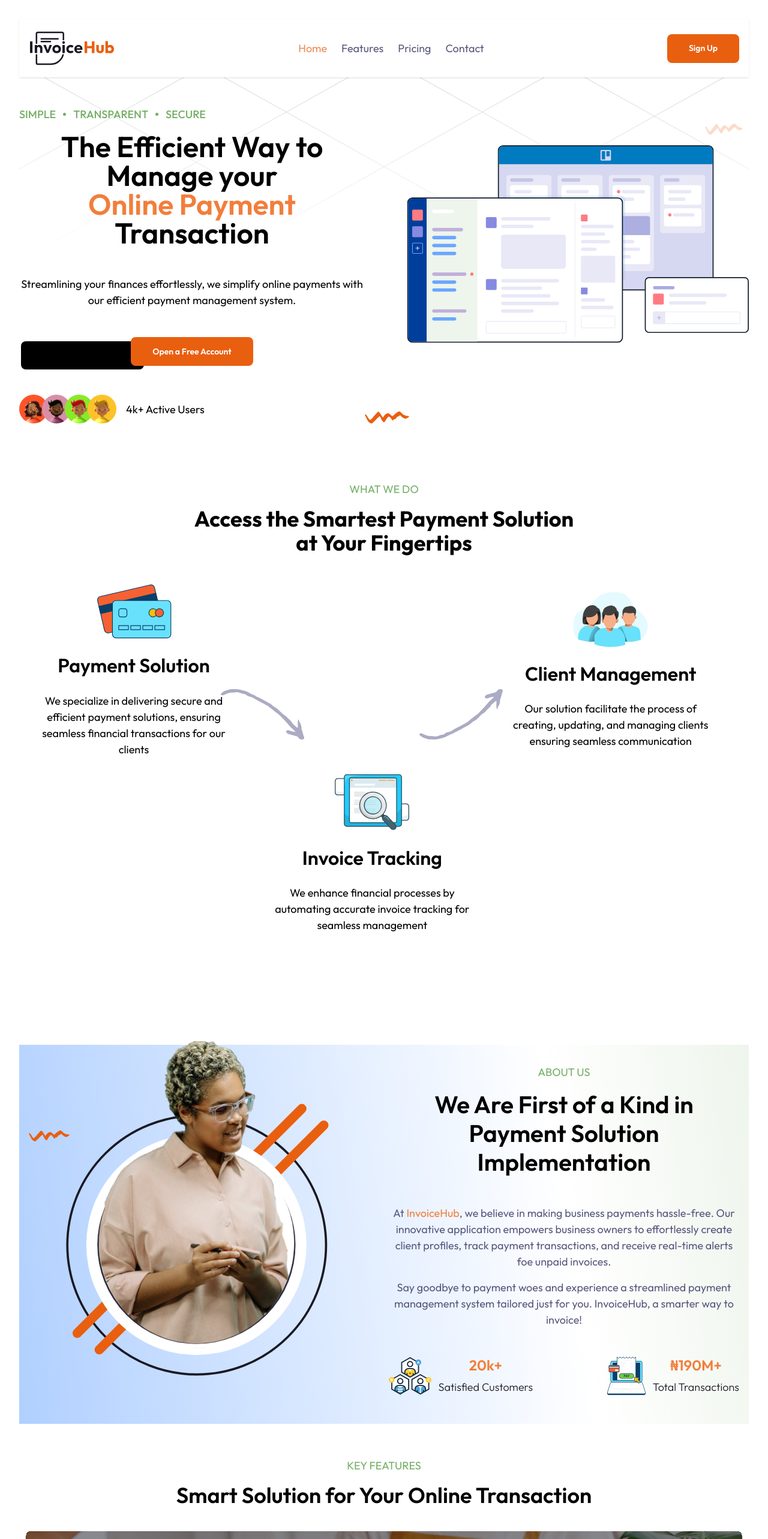
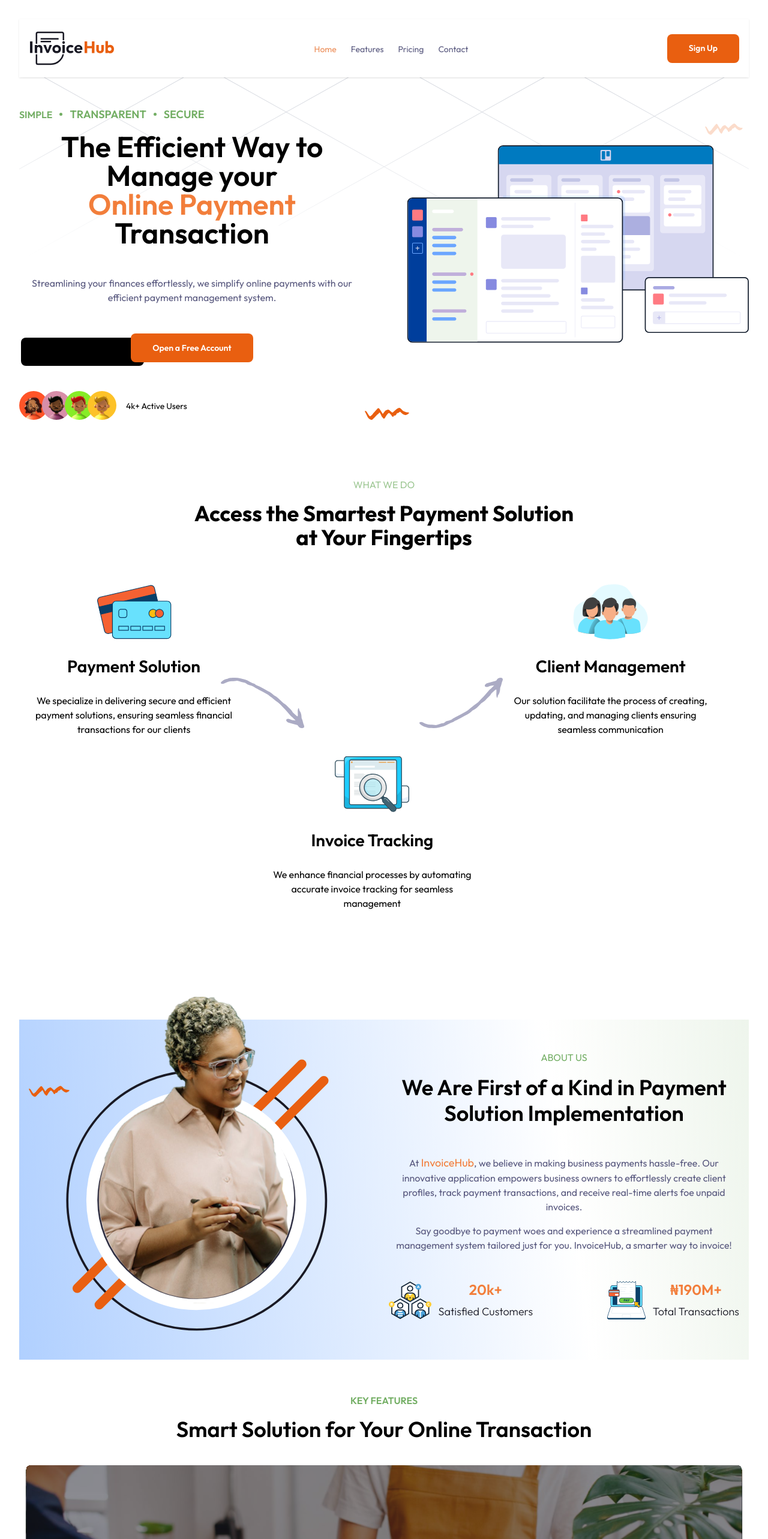
Before and after one commit to klusterthon023/klusterthon023-fintech, a React (Vite) app in the folder frontend/: page /landing-page in a window 1280 px wide. Shown: the top 2566 px of the page at 60% size. Built offline with nearby package versions, Linux system fonts and the light colour scheme.

Commit message:
Fix/FA-63/Fix the landing page content

```diff
--- a/frontend/src/components/footer/FooterContext.tsx
+++ b/frontend/src/components/footer/FooterContext.tsx
@@ -26,10 +26,13 @@ function FooterContext() {
         </div>
       </div>
       <div className="w-full md:w-auto flex flex-wrap justify-between md:grid md:grid-cols-3 gap-[84px] max-sm:gap-3 item-center">
-        <div className="mb-8">
-          <h2 className="text-2xl max-xl:text-lg font-semibold mb-4 pb-1 ">
+        <div className="mb-6">
+          <Typography
+            variant="body1"
+            className="max-md:text-xl font-semibold mb-4 pb-[10px] "
+          >
             Quick Links
-          </h2>
+          </Typography>
           <div className="w-9 bg-tertiary-300 h-[0.5px] mb-5" />
           <div className="flex flex-col gap-2">
             {QUICK_LINKS.map((label, index) => (
@@ -49,10 +52,13 @@ function FooterContext() {
             ))}
           </div>
         </div>
-        <div className="mb-8">
-          <h2 className="text-2xl max-xl:text-lg font-semibold mb-4 pb-1 ">
+        <div className="mb-6">
+          <Typography
+            variant="body1"
+            className="max-md:text-xl font-semibold mb-4 pb-[10px] "
+          >
             Support
-          </h2>
+          </Typography>
           <div className="w-9 bg-tertiary-300 h-[0.5px] mb-5" />
           <div className="flex flex-col gap-2">
             {SUPPORT.map((label, index) => (
@@ -67,10 +73,13 @@ function FooterContext() {
             ))}
           </div>
         </div>
-        <div className="mb-8">
-          <h2 className="text-2xl max-xl:text-lg font-semibold mb-4 pb-1 ">
+        <div className="mb-6">
+          <Typography
+            variant="body1"
+            className="max-md:text-xl font-semibold mb-4 pb-[10px] "
+          >
             Contact Info
-          </h2>
+          </Typography>
           <div className="w-9 bg-tertiary-300 h-[0.5px] mb-5" />
           <div className="flex flex-col gap-2">
             {CONTACTS.map((label, index) => (
--- a/frontend/src/components/header/index.tsx
+++ b/frontend/src/components/header/index.tsx
@@ -55,6 +55,7 @@ function Header() {
               }}
             >
               <Typography
+                variant="body4"
                 className="!cursor-pointer"
                 color={currentSection === label ? "tertiary" : "gray.300"}
               >
@@ -122,6 +123,7 @@ function Header() {
                       }}
                     >
                       <Typography
+                        variant="body4"
                         className="!cursor-pointer"
                         color={
                           currentSection === label ? "tertiary" : "gray.300"
--- a/frontend/src/pages/home/components/about-us/AboutUsText.tsx
+++ b/frontend/src/pages/home/components/about-us/AboutUsText.tsx
@@ -5,15 +5,19 @@ export default function AboutUsText() {
   return (
     <div className="flex flex-col gap-12">
       <div className="grid gap-4">
-        <Typography color="secondary.300" className=" uppercase">
+        <Typography
+          variant="body3"
+          color="secondary.300"
+          className=" uppercase"
+        >
           ABOUT US
         </Typography>
-        <Typography variant="h3">
+        <Typography fontWeight={600} className="!text-[36px]" variant="h3">
           We Are First of a Kind in Payment Solution Implementation
         </Typography>
       </div>
       <div className="flex flex-col gap-4">
-        <Typography color="gray.300">
+        <Typography variant="body3" color="gray.300">
           At{" "}
           <Typography color="tertiary.300" className=" !inline-block">
             InvoiceHub
@@ -23,7 +27,7 @@ export default function AboutUsText() {
           profiles, track payment transactions, and receive real-time alerts foe
           unpaid invoices.{" "}
         </Typography>
-        <Typography color="gray.300">
+        <Typography variant="body3" color="gray.300">
           Say goodbye to payment woes and experience a streamlined payment
           management system tailored just for you. InvoiceHub, a smarter way to
           invoice!
--- a/frontend/src/pages/home/components/carry-out-transaction/LeftSideContext.tsx
+++ b/frontend/src/pages/home/components/carry-out-transaction/LeftSideContext.tsx
@@ -6,7 +6,7 @@ import supportIcon from "../../../../assets/home/icon _support.svg";
 function LeftSideContext() {
   return (
     <div className="w-full">
-      <Typography className="!mb-12 pt-3" variant="h5">
+      <Typography className="!mb-12 pt-3" variant="h4">
         Carry Out Transaction at a Touch
       </Typography>
       <div className="flex flex-col gap-9">
--- a/frontend/src/pages/home/components/hero-section/HeroAvatars.tsx
+++ b/frontend/src/pages/home/components/hero-section/HeroAvatars.tsx
@@ -14,7 +14,7 @@ export default function HeroAvatars() {
         <img src={avatar4} alt="" className=" ml-[-10px]" />
       </div>
       <div>
-        <Typography>4k+ Active Users</Typography>
+        <Typography variant="body4">4k+ Active Users</Typography>
       </div>
     </div>
   );
--- a/frontend/src/pages/home/components/hero-section/HeroText.tsx
+++ b/frontend/src/pages/home/components/hero-section/HeroText.tsx
@@ -14,24 +14,24 @@ export default function HeroText() {
       />
       <div className="grid gap-4">
         <div className="flex gap-3 items-center">
-          <Typography color="secondary.300" fontWeight={500}>
+          <Typography variant="body3" color="secondary.300" fontWeight={600}>
             SIMPLE
           </Typography>
           <div className="w-[5px] h-[5px] rounded-full bg-[#73AE64]"></div>
-          <Typography color="secondary.300" fontWeight={500}>
+          <Typography color="secondary.300" fontWeight={600}>
             TRANSPARENT
           </Typography>
           <div className="w-[5px] h-[5px] rounded-full bg-[#73AE64]"></div>
-          <Typography color="secondary.300" fontWeight={500}>
+          <Typography color="secondary.300" fontWeight={600}>
             SECURE
           </Typography>
         </div>
         <div className="w-full">
-          <Typography className="!w-full !text-4xl md:!text-5xl" variant="h1">
+          <Typography className="!w-full !text-4xl md:!text-5xl" variant="h2">
             The Efficient Way to Manage your
             <Typography
               className="!w-full !text-4xl md:!text-5xl"
-              variant="h1"
+              variant="h2"
               color="tertiary.300"
             >
               Online Payment
@@ -41,7 +41,7 @@ export default function HeroText() {
         </div>
       </div>
       <div>
-        <Typography>
+        <Typography variant="body3" color="gray.300">
           Streamlining your finances effortlessly, we simplify online payments
           with our efficient payment management system.
         </Typography>
--- a/frontend/src/pages/home/components/key-features/Features.tsx
+++ b/frontend/src/pages/home/components/key-features/Features.tsx
@@ -50,10 +50,14 @@ export default function Features() {
         p-6 justify-center items-stretch hover:shadow-lg transition-shadow duration-500 ease-in-out"
       >
         <img src={paymentManagementIcon} alt="" className=" mx-auto" />
-        <Typography className="!text-xl !font-semibold !mx-auto">
+        <Typography variant="h6" className="!text-xl !font-semibold !mx-auto">
           Payment Management
         </Typography>
-        <Typography color="gray.300" className="!text-center !text-base">
+        <Typography
+          variant="body3"
+          color="gray.300"
+          className="!text-center !text-base"
+        >
           Facilitating secure transactions and overseeing financial flows via
           seamless payment management solutions
         </Typography>
@@ -72,10 +76,14 @@ export default function Features() {
         items-stretch hover:shadow-lg transition-shadow duration-500 ease-in-out"
       >
         <img src={trackingIcon} alt="" className=" mx-auto" />
-        <Typography className="!text-xl !font-semibold !mx-auto">
+        <Typography variant="h6" className="!text-xl !font-semibold !mx-auto">
           Invoice Tracking
         </Typography>
-        <Typography color="gray.300" className="!text-center !text-base">
+        <Typography
+          variant="body3"
+          color="gray.300"
+          className="!text-center !text-base"
+        >
           We enhance financial processes by automating accurate invoice tracking
           for seamless management
         </Typography>
@@ -94,10 +102,14 @@ export default function Features() {
         items-stretch hover:shadow-lg transition-shadow duration-500 ease-in-out"
       >
         <img src={paymentTrackingIcon} alt="" className=" mx-auto" />
-        <Typography className="!text-xl !font-semibold !mx-auto">
+        <Typography variant="h6" className="!text-xl !font-semibold !mx-auto">
           Integrated Payments
         </Typography>
-        <Typography color="gray.300" className="!text-center !text-base">
+        <Typography
+          variant="body3"
+          color="gray.300"
+          className="!text-center !text-base"
+        >
           We specialize in delivering secure and efficient payment solutions,
           ensuring seamless financial transactions for our clients
         </Typography>
@@ -116,10 +128,14 @@ export default function Features() {
         items-stretch hover:shadow-lg transition-shadow duration-500 ease-in-out"
       >
         <img src={dashboardIcon} alt="" className=" mx-auto" />
-        <Typography className="!text-xl !font-semibold !mx-auto">
+        <Typography variant="h6" className="!text-xl !font-semibold !mx-auto">
           Personal Dashboard
         </Typography>
-        <Typography color="gray.300" className="!text-center !text-base">
+        <Typography
+          variant="body3"
+          color="gray.300"
+          className="!text-center !text-base"
+        >
           Integrated user-centric interface that offers insights, data, and
           tools for organizing and facilitating informed decisions and task
           management
@@ -146,10 +162,14 @@ export default function Features() {
         items-stretch hover:shadow-lg transition-shadow duration-500 ease-in-out"
       >
         <img src={clientManagementIcon} alt="" className=" mx-auto" />
-        <Typography className="!text-xl !font-semibold !mx-auto">
+        <Typography variant="h6" className="!text-xl !font-semibold !mx-auto">
           Client Management
         </Typography>
-        <Typography color="gray.300" className="!text-center !text-base">
+        <Typography
+          variant="body3"
+          color="gray.300"
+          className="!text-center !text-base"
+        >
           Our solution facilitate the process of creating, updating, and
           managing clients ensuring seamless communication
         </Typography>
--- a/frontend/src/pages/home/components/key-features/KeyFeaturesText.tsx
+++ b/frontend/src/pages/home/components/key-features/KeyFeaturesText.tsx
@@ -1,11 +1,19 @@
 import { Typography } from "../../../../design-system";
 
-
 export default function KeyFeaturesText() {
-    return (
-        <div className="pt-2 grid gap-4 text-center">
-            <Typography color="secondary.300" className="text-base">KEY FEATURES</Typography>
-            <Typography className="!text-4xl !font-semibold">Smart Solution for Your Online Transaction</Typography>
-        </div>
-    )
+  return (
+    <div className="pt-2 grid gap-4 text-center">
+      <Typography
+        fontWeight={600}
+        variant="body3"
+        color="secondary.300"
+        className="text-base"
+      >
+        KEY FEATURES
+      </Typography>
+      <Typography variant="h3" className="!text-4xl !font-semibold">
+        Smart Solution for Your Online Transaction
+      </Typography>
+    </div>
+  );
 }
--- a/frontend/src/pages/home/components/question-and-answer/LeftSideContext.tsx
+++ b/frontend/src/pages/home/components/question-and-answer/LeftSideContext.tsx
@@ -7,11 +7,15 @@ function LeftSideContext() {
   return (
     <div className="space-y-12 w-full">
       <div className="space-y-4">
-        <Typography fontWeight={600} color="gray.200" variant="body4">
+        <Typography fontWeight={600} color="gray.200" variant="body3">
           QUESTIONS & ANSWERS
         </Typography>
         <div className="relative">
-          <Typography fontWeight={600} variant="h4" className="!z-20 relative">
+          <Typography
+            fontWeight={600}
+            variant="h4"
+            className="!z-20 !text-[36px] relative"
+          >
             Frequently Asked Questions
           </Typography>
           <img
@@ -22,13 +26,17 @@ function LeftSideContext() {
         </div>
       </div>
       <div className="space-y-4">
-        <Typography fontWeight={600}>Didn’t get an Answer?</Typography>
+        <Typography variant="body1" fontWeight={600}>
+          Didn’t get an Answer?
+        </Typography>
         <Typography variant="body4" color="gray.100">
           Reach out and we will answer you in less than 2 hours!
         </Typography>
       </div>
       <div className="flex gap-4 items-center">
-        <Typography color="secondary.300">Leave us a Message</Typography>
+        <Typography variant="body3" color="secondary.300">
+          Leave us a Message
+        </Typography>
         <FontAwesomeIcon
           icon={faArrowRight}
           className="text-secondary-300 mt-1.5"
--- a/frontend/src/pages/home/components/what-we-do-section/WhatWeDoCard.tsx
+++ b/frontend/src/pages/home/components/what-we-do-section/WhatWeDoCard.tsx
@@ -28,8 +28,10 @@ export default function WhatWeDoCard() {
         className="grid gap-6 text-center lg:max-w-[350px] lg:row-start-1 lg:col-start-1"
       >
         <img src={paymentIcon} alt="" className="mx-auto" />
-        <Typography variant="h4">Payment Solution</Typography>
-        <Typography className="lg:max-w-[40ch]">
+        <Typography fontWeight={600} className="!text-[28px]">
+          Payment Solution
+        </Typography>
+        <Typography variant="body3" className="lg:max-w-[40ch]">
           We specialize in delivering secure and efficient payment solutions,
           ensuring seamless financial transactions for our clients
         </Typography>
@@ -40,8 +42,10 @@ export default function WhatWeDoCard() {
         className="grid gap-6 text-center lg:max-w-[350px] lg:row-start-2 lg:col-start-2 lg:mt-4"
       >
         <img src={searchIcon} alt="" className="mx-auto" />
-        <Typography variant="h4">Invoice Tracking</Typography>
-        <Typography className="lg:max-w-[40ch]">
+        <Typography fontWeight={600} className="!text-[28px]">
+          Invoice Tracking
+        </Typography>
+        <Typography variant="body3" className="lg:max-w-[40ch]">
           We enhance financial processes by automating accurate invoice tracking
           for seamless management
         </Typography>
@@ -52,8 +56,10 @@ export default function WhatWeDoCard() {
         className="grid gap-6 text-center lg:max-w-[350px] lg:row-start-1 lg:col-start-3"
       >
         <img src={groupIcon} alt="" className="mx-auto" />
-        <Typography variant="h4">Client Management</Typography>
-        <Typography className="lg:max-w-[40ch]">
+        <Typography fontWeight={600} className="!text-[28px]">
+          Client Management
+        </Typography>
+        <Typography variant="body3" className="lg:max-w-[40ch]">
           Our solution facilitate the process of creating, updating, and
           managing clients ensuring seamless communication
         </Typography>
--- a/frontend/src/pages/home/components/what-we-do-section/WhatWeDoTitle.tsx
+++ b/frontend/src/pages/home/components/what-we-do-section/WhatWeDoTitle.tsx
@@ -4,7 +4,11 @@ export default function WhatWeDoTitle() {
   return (
     <div className="grid gap-10">
       <div className="flex items-center flex-col gap-4">
-        <Typography color="secondary.300" className=" uppercase text-center">
+        <Typography
+          variant="body3"
+          color="secondary.200"
+          className=" uppercase text-center"
+        >
           WHAT WE DO
         </Typography>
         <Typography className="!max-w-[28ch] text-center !text-3xl md:!text-4xl !font-semibold md:!font-bold">
```
